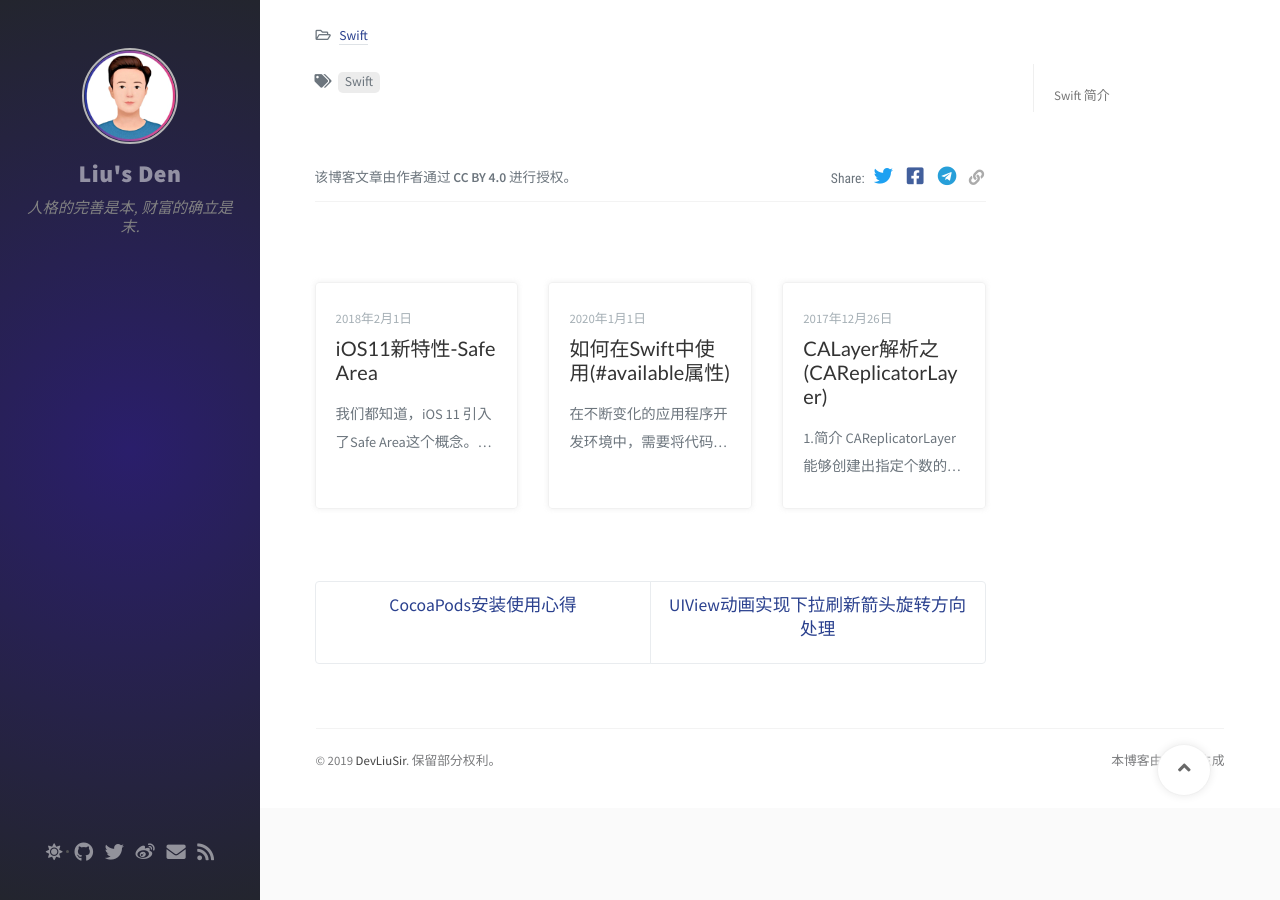
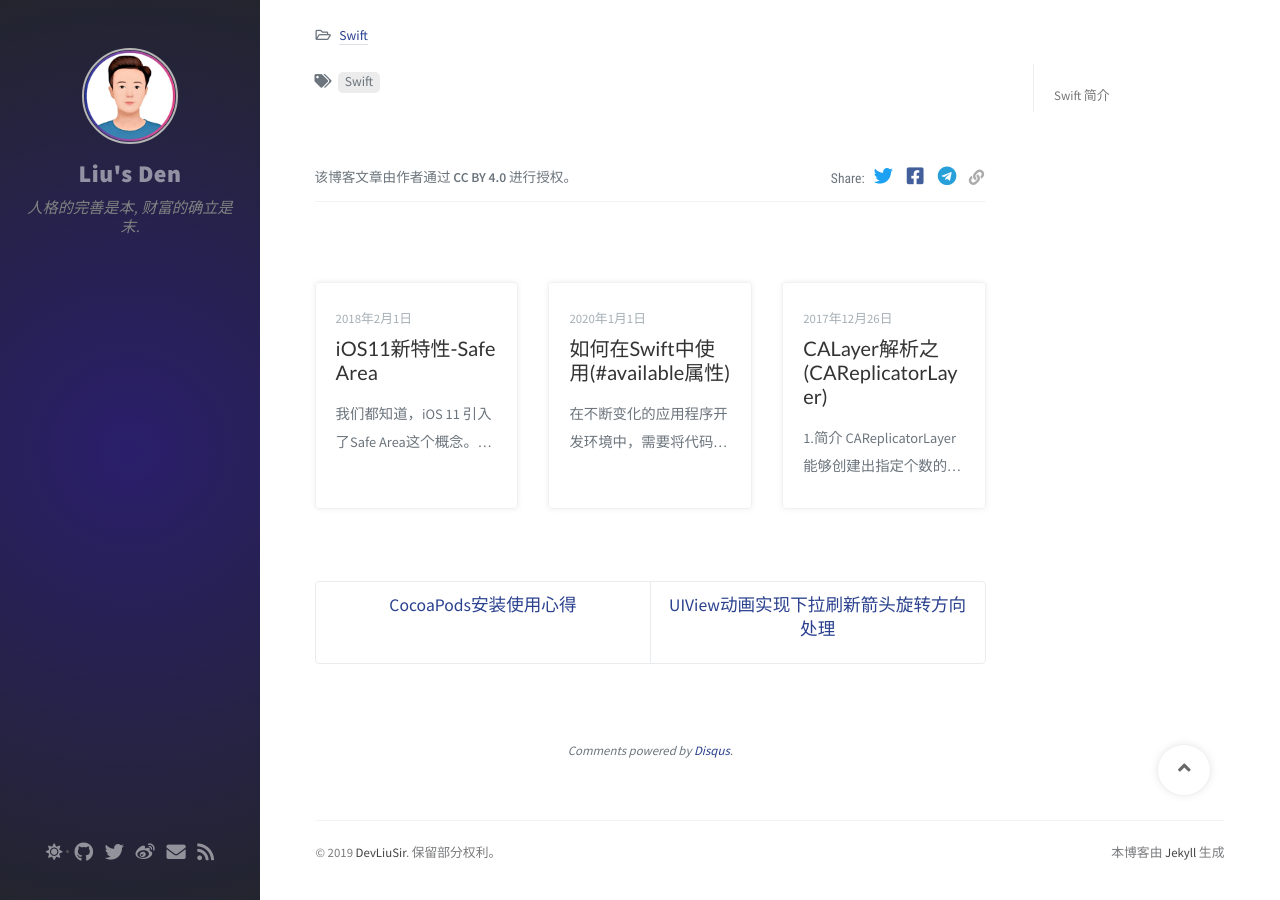
Before and after one commit to DevLiuSir/-DevLiuSir.github.io, a Jekyll site: the page built from _posts/2015-03-08-welcome-to-swift.markdown, in a window 1280 px wide and 900 px high, scrolled down 930 px. Built offline with Jekyll 4.4.1, drawn with Linux system fonts in a browser that asks for light colours; nearby versions of some CDN libraries; comment, search, counter and statistics services are not loaded; some of the changed lines change nothing that is shown.

Commit message:
Modify typos to enable comments

```diff
--- a/_config.yml
+++ b/_config.yml
@@ -65,7 +65,7 @@ google_analytics:
     cache: false  # pv data local cache, good for the users from GFW area.
 
 disqus:
-  comments: false  # boolean type, the global switch for posts comments.
+  comments: true  # boolean type, the global switch for posts comments.
   shortname: ''    # Fill with your Disqus shortname. › https://help.disqus.com/en/articles/1717111-what-s-a-shortname
 
 
--- a/_includes/mode-toggle.html
+++ b/_includes/mode-toggle.html
@@ -74,7 +74,7 @@
 
     get isDarkMode() { return this.mode == ModeToggle.DARK_MODE; }
 
-    get isLightkMode() { return this.mode == ModeToggle.LIGHT_MODE; }
+    get isLightMode() { return this.mode == ModeToggle.LIGHT_MODE; }
 
     get hasMode() { return this.mode != null; }
 
@@ -83,7 +83,7 @@
     flipMode() {
       if (this.hasMode) {
         if (this.isSysDarkPrefer) {
-          if (this.isLightkMode) {
+          if (this.isLightMode) {
             this.clearMode();
           } else {
             this.setLight();
```
